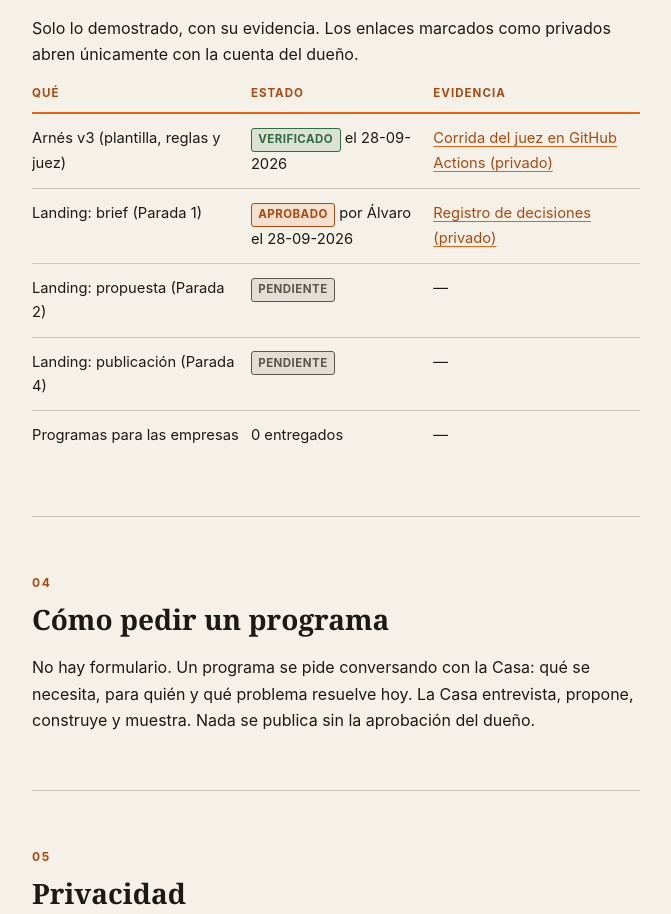
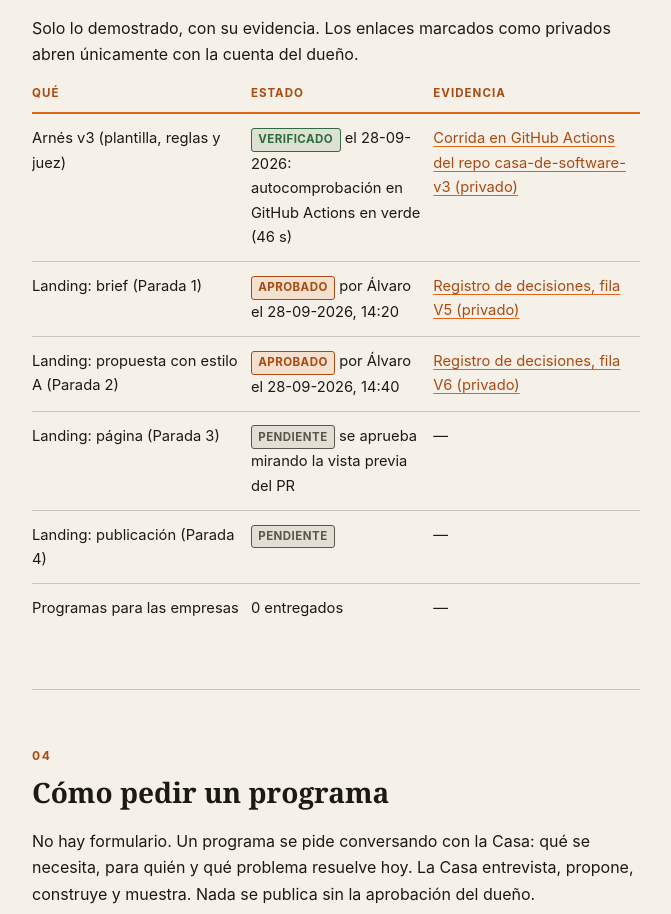
Before and after one commit to AlvaroAvaca/casa-de-software-landing, a website: page sitio/index.html in a window 1280 px wide. Shown: the part 1334-2248 px from the top of the page, without its empty margins (304-975 px from the left). Drawn offline with Linux system fonts and the light colour scheme.

Commit message:
feat: regenerate the estado-real table from the corrected data

```diff
--- a/sitio/index.html
+++ b/sitio/index.html
@@ -331,17 +331,22 @@
           <!-- estado-real:inicio -->
 <tr>
   <td data-label="Qué">Arnés v3 (plantilla, reglas y juez)</td>
-  <td data-label="Estado"><span class="badge badge-green">Verificado</span> el 28-09-2026</td>
-  <td data-label="Evidencia"><a href="https://github.com/AlvaroAvaca/casa-de-software/actions/runs/36453113823">Corrida del juez en GitHub Actions (privado)</a></td>
+  <td data-label="Estado"><span class="badge badge-green">Verificado</span> el 28-09-2026: autocomprobación en GitHub Actions en verde (46 s)</td>
+  <td data-label="Evidencia"><a href="https://github.com/AlvaroAvaca/casa-de-software-v3/actions/runs/36471209992">Corrida en GitHub Actions del repo casa-de-software-v3 (privado)</a></td>
 </tr>
 <tr>
   <td data-label="Qué">Landing: brief (Parada 1)</td>
-  <td data-label="Estado"><span class="badge badge-accent">Aprobado</span> por Álvaro el 28-09-2026</td>
-  <td data-label="Evidencia"><a href="https://github.com/AlvaroAvaca/casa-de-software/pull/2">Registro de decisiones (privado)</a></td>
+  <td data-label="Estado"><span class="badge badge-accent">Aprobado</span> por Álvaro el 28-09-2026, 14:20</td>
+  <td data-label="Evidencia"><a href="https://github.com/AlvaroAvaca/casa-de-software-v3/blob/main/docs/norte/05-registro-decisiones.md">Registro de decisiones, fila V5 (privado)</a></td>
 </tr>
 <tr>
-  <td data-label="Qué">Landing: propuesta (Parada 2)</td>
-  <td data-label="Estado"><span class="badge badge-gray">Pendiente</span></td>
+  <td data-label="Qué">Landing: propuesta con estilo A (Parada 2)</td>
+  <td data-label="Estado"><span class="badge badge-accent">Aprobado</span> por Álvaro el 28-09-2026, 14:40</td>
+  <td data-label="Evidencia"><a href="https://github.com/AlvaroAvaca/casa-de-software-v3/blob/main/docs/norte/05-registro-decisiones.md">Registro de decisiones, fila V6 (privado)</a></td>
+</tr>
+<tr>
+  <td data-label="Qué">Landing: página (Parada 3)</td>
+  <td data-label="Estado"><span class="badge badge-gray">Pendiente</span> se aprueba mirando la vista previa del PR</td>
   <td data-label="Evidencia">—</td>
 </tr>
 <tr>
```
